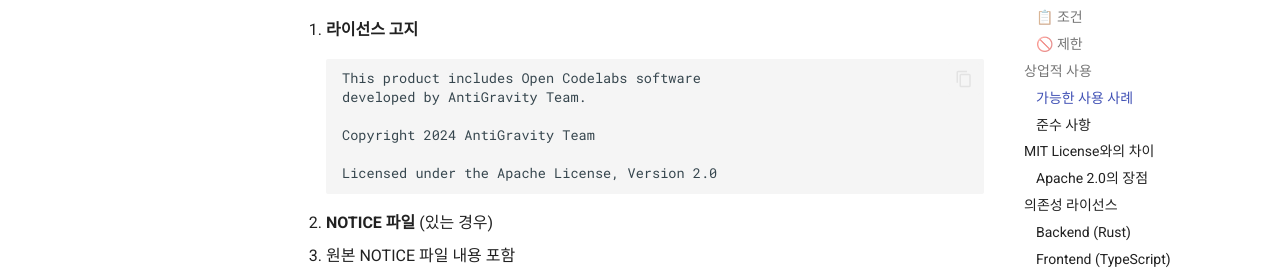
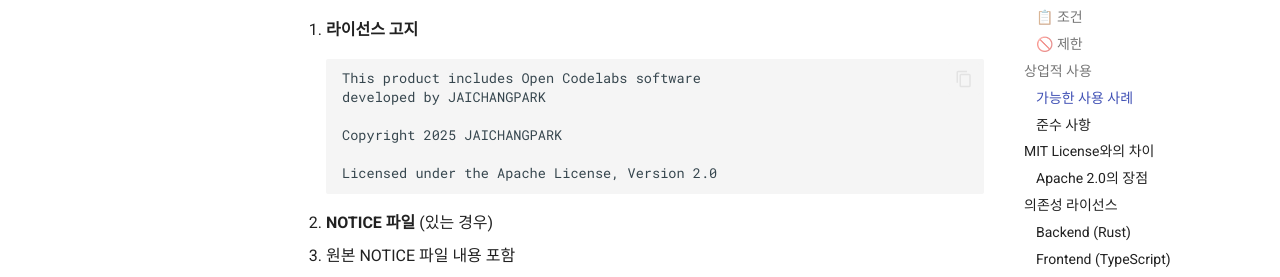
Before and after one commit to JAICHANGPARK/open-codelabs, an MkDocs documentation site: the page built from docs/license.md, in a window 1280 px wide and 900 px high, scrolled down 1837 px. Shown: the part 172-449 px from the top of the window. Built offline with MkDocs 1.6.1 and Material for MkDocs 9.7.7, drawn with Linux system fonts in a browser that asks for light colours; comment, search, counter and statistics services are not loaded; the version menu is left out; some of the changed text lies outside the part shown.

Commit message:
Update license to 2025 and change copyright holder
Changed copyright year to 2025 and updated the copyright holder from AntiGravity Team to JAICHANGPARK in the license documentation.

````diff
--- a/docs/license.md
+++ b/docs/license.md
@@ -5,7 +5,7 @@ Open Codelabs는 Apache License 2.0 하에 배포됩니다.
 ## Apache License 2.0
 
 ```
-Copyright 2024 AntiGravity Team
+Copyright 2025 JAICHANGPARK
 
 Licensed under the Apache License, Version 2.0 (the "License");
 you may not use this file except in compliance with the License.
@@ -72,9 +72,9 @@ Open Codelabs를 상업적으로 사용하실 수 있습니다:
 1. **라이선스 고지**
    ```
    This product includes Open Codelabs software
-   developed by AntiGravity Team.
+   developed by JAICHANGPARK
 
-   Copyright 2024 AntiGravity Team
+   Copyright 2025 JAICHANGPARK
 
    Licensed under the Apache License, Version 2.0
    ```
````
